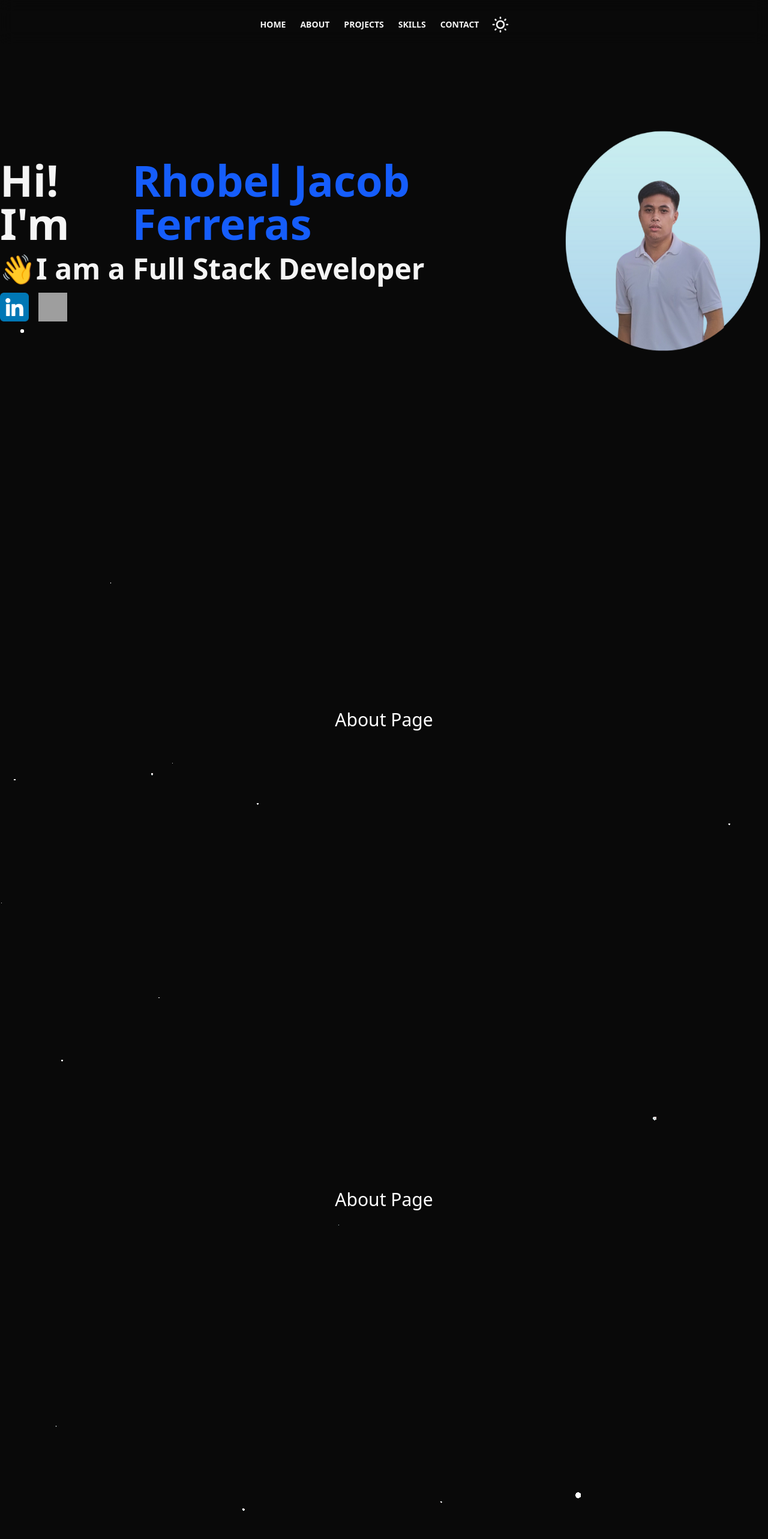
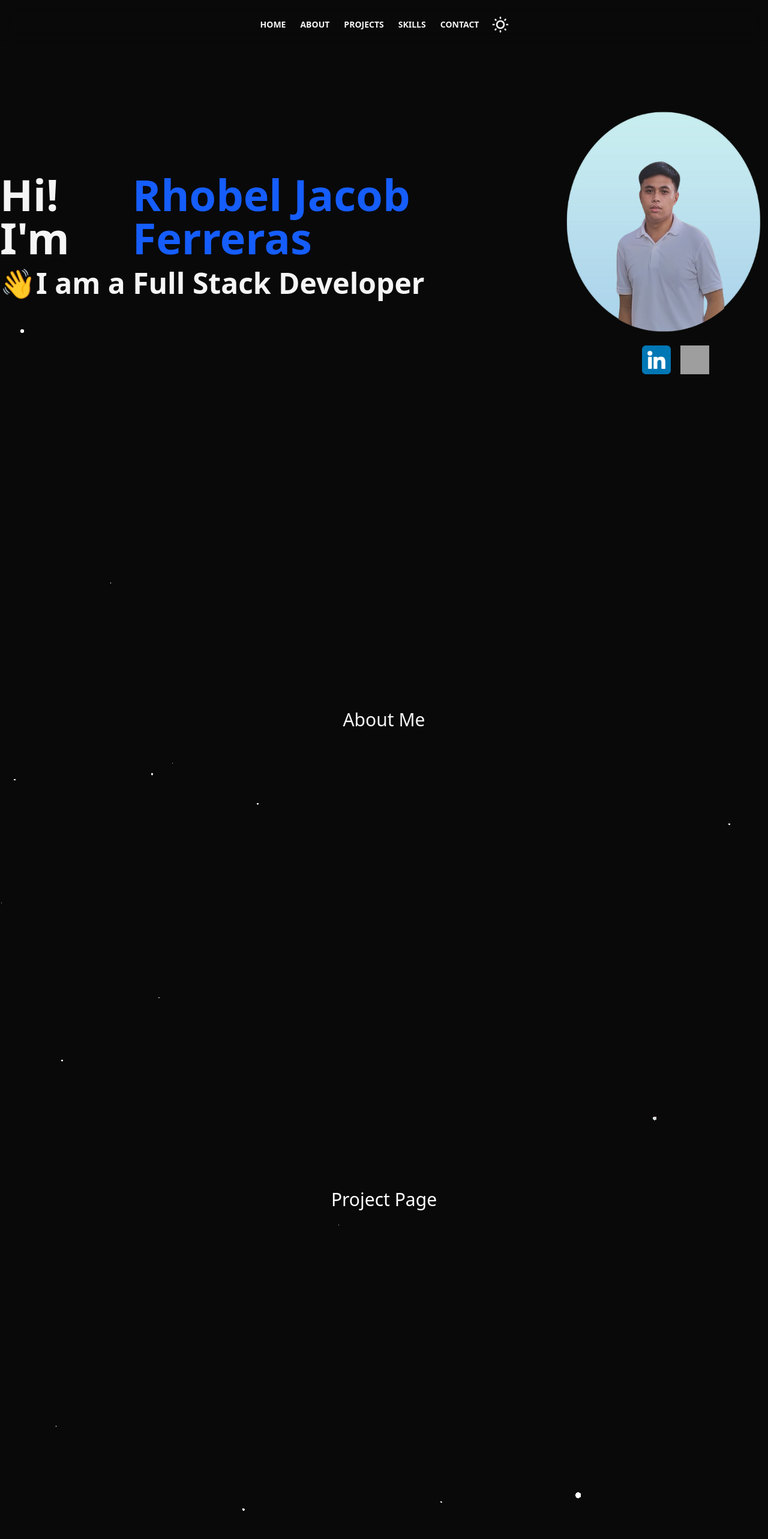
Before and after one commit to jacobferreras/my-portfolio, a Next.js app: page / in a window 1280 px wide. Shown: the top 2566 px of the page at 60% size. Built offline with nearby package versions, Linux system fonts and the light colour scheme; grey boxes are pictures that could not be loaded.

Commit message:
Refactor page layout and update section headings for consistency

```diff
--- a/app/page.tsx
+++ b/app/page.tsx
@@ -37,7 +37,19 @@ const page = () => {
               <span className="text-blue-600">👋</span>I am a Full Stack
               Developer
             </h2>
-            <div className="flex flex-row gap-x-4">
+          </div>
+
+          <div className="flex flex-col gap-y-4">
+            <div className="pl-4">
+              <motion.img
+                src="/my_picture.png"
+                alt="My Picture"
+                className="w-auto h-96"
+                whileHover={{ scale: 1.08 }}
+                whileTap={{ scale: 0.95 }}
+              />
+            </div>
+            <div className="flex flex-row gap-x-4 pl-40">
               <motion.a
                 href="https://www.linkedin.com/in/jacob-ferreras-516a81273/"
                 target="_blank"
@@ -62,44 +74,34 @@ const page = () => {
               </motion.a>
             </div>
           </div>
-
-          <div className="pl-4">
-            <motion.img
-              src="/my_picture.png"
-              alt="My Picture"
-              className="w-auto h-96"
-              whileHover={{ scale: 1.08 }}
-              whileTap={{ scale: 0.95 }}
-            />
-          </div>
         </section>
 
         <section
           id="about"
           className="flex justify-center items-center z-10 min-h-screen relative"
         >
-          <h1 className="text-3xl text-white">About Page</h1>
+          <h1 className="text-3xl text-base-content">About Me</h1>
         </section>
 
         <section
           id="project"
           className="flex justify-center items-center z-10 min-h-screen relative"
         >
-          <h1 className="text-3xl text-white">About Page</h1>
+          <h1 className="text-3xl text-white">Project Page</h1>
         </section>
 
         <section
           id="skills"
           className="flex justify-center items-center z-10 min-h-screen relative"
         >
-          <h1 className="text-3xl text-white">About Page</h1>
+          <h1 className="text-3xl text-white">Skills Page</h1>
         </section>
 
         <section
           id="contact"
           className="flex justify-center items-center z-10 min-h-screen relative"
         >
-          <h1 className="text-3xl text-white">About Page</h1>
+          <h1 className="text-3xl text-white">Contact Page</h1>
         </section>
       </div>
     </>
```
